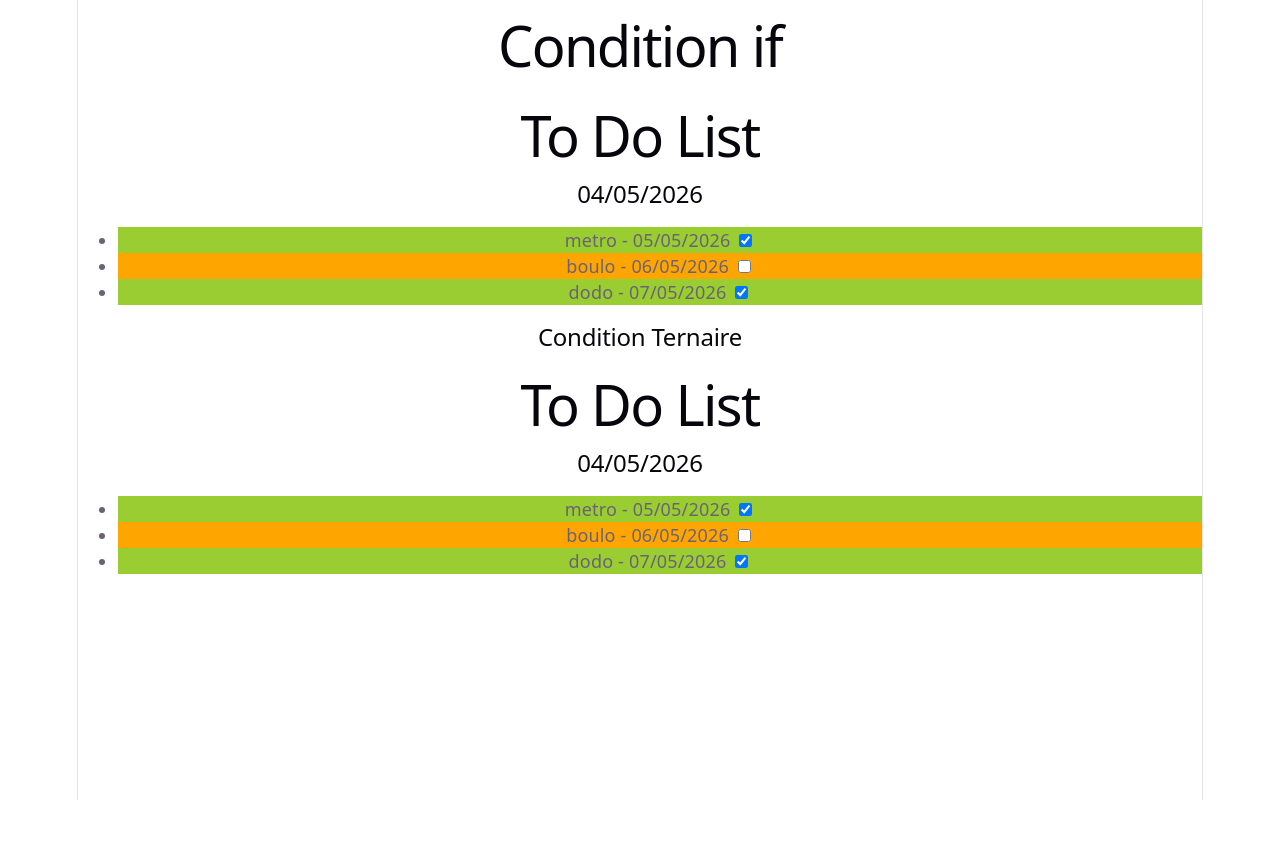
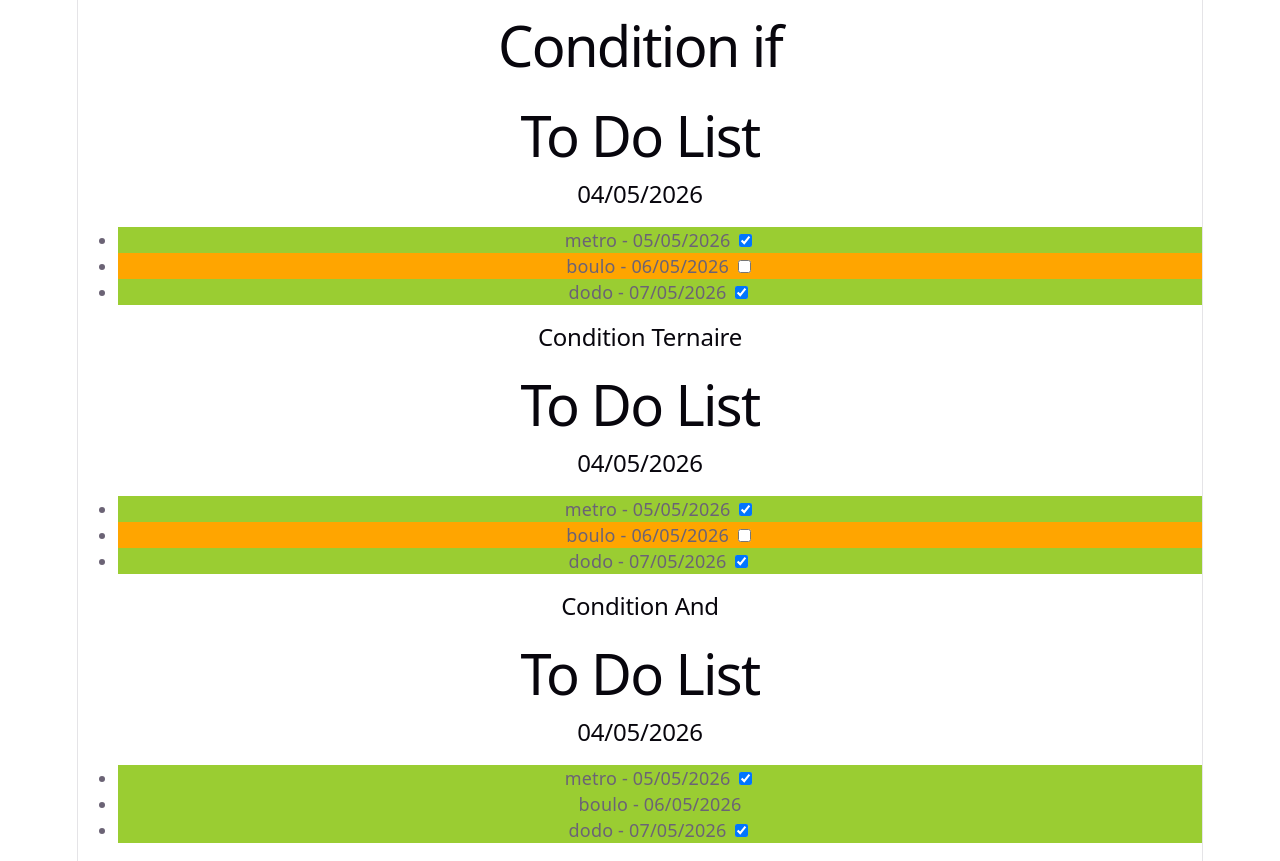
Before and after one commit to BenoitVicaire/React_To_Do_List, a React (Vite) app: page / in a window 1280 px wide. Before the commit the page ends 800 px from the top, so only its background shows below. Built offline with nearby package versions, Linux system fonts and the light colour scheme.

Commit message:
Feat: And

```diff
--- a/src/App.jsx
+++ b/src/App.jsx
@@ -1,6 +1,7 @@
 import './App.css';
 import Card from './components/ToDoCard';
 import CardTernaire from './components/ToDoTernaire';
+import CardAnd from './components/ToDoAnd';
 
 const TODOS = [
 	{
@@ -27,6 +28,8 @@ function App() {
 			<Card params={TODOS} />
 			<h2>Condition Ternaire</h2>
 			<CardTernaire params={TODOS} />
+			<h2>Condition And</h2>
+			<CardAnd params={TODOS} />
 		</>
   	)
 }
--- /dev/null
+++ b/src/components/ToDoAnd.jsx
@@ -0,0 +1,38 @@
+function ListElement({index , content, date, checked}){
+    return (
+            <li index={index} className="green">{content} - {date} {checked && <input type="checkbox" name="check"  id={"check"+index} defaultChecked />}
+            </li>
+    )
+}
+
+function List({params}){
+
+    return(
+		<ul>
+		{params.map((element, index) => {
+
+			return <ListElement
+				index={index}
+				key={index}
+				content={element.todo}
+				date={element.date}
+				checked={element.checked}
+			/>
+		} )}
+    </ul>
+    );
+}
+function CardAnd({params}){
+    const DATE= new Date().toLocaleDateString('fr-FR');
+
+    return (
+        <article>
+            <h1>To Do List</h1>
+            <h2>{DATE}</h2>
+            <List params={params} />
+
+        </article>
+    );
+}
+
+export default CardAnd;
```
